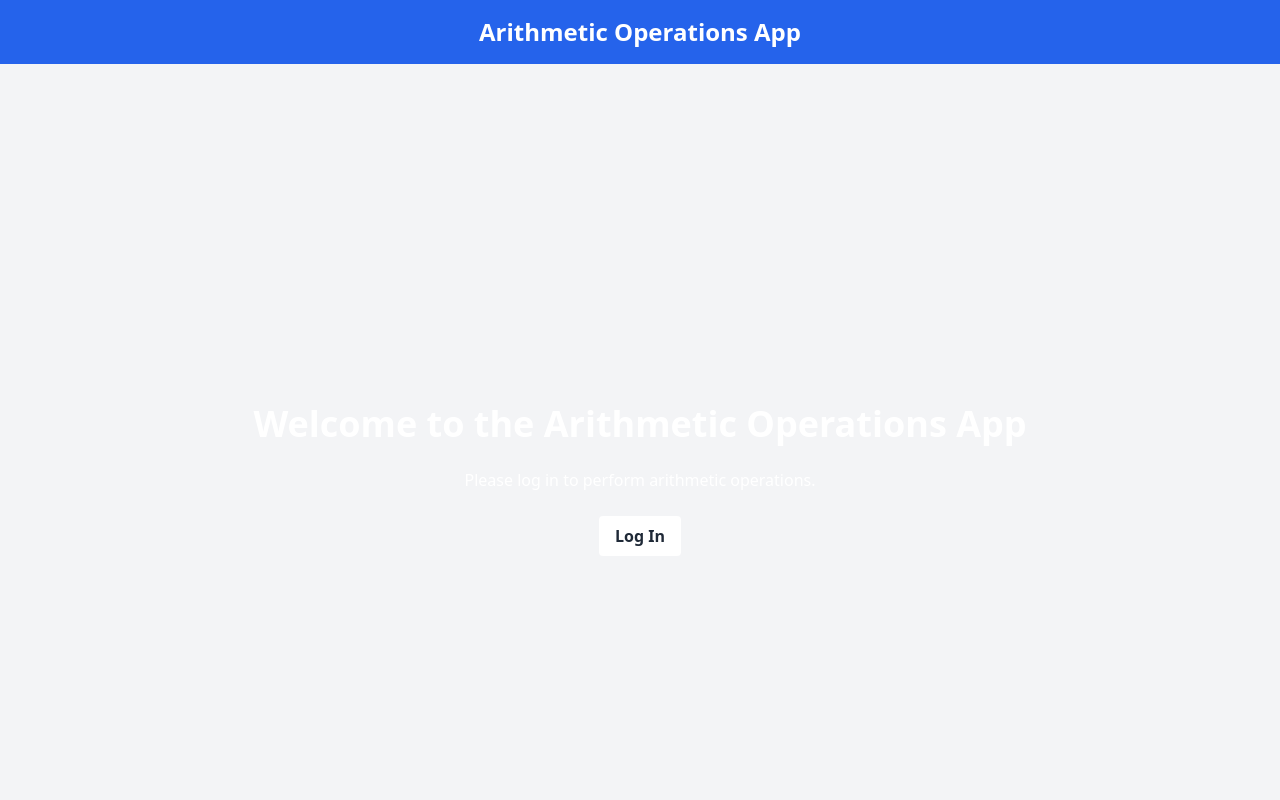
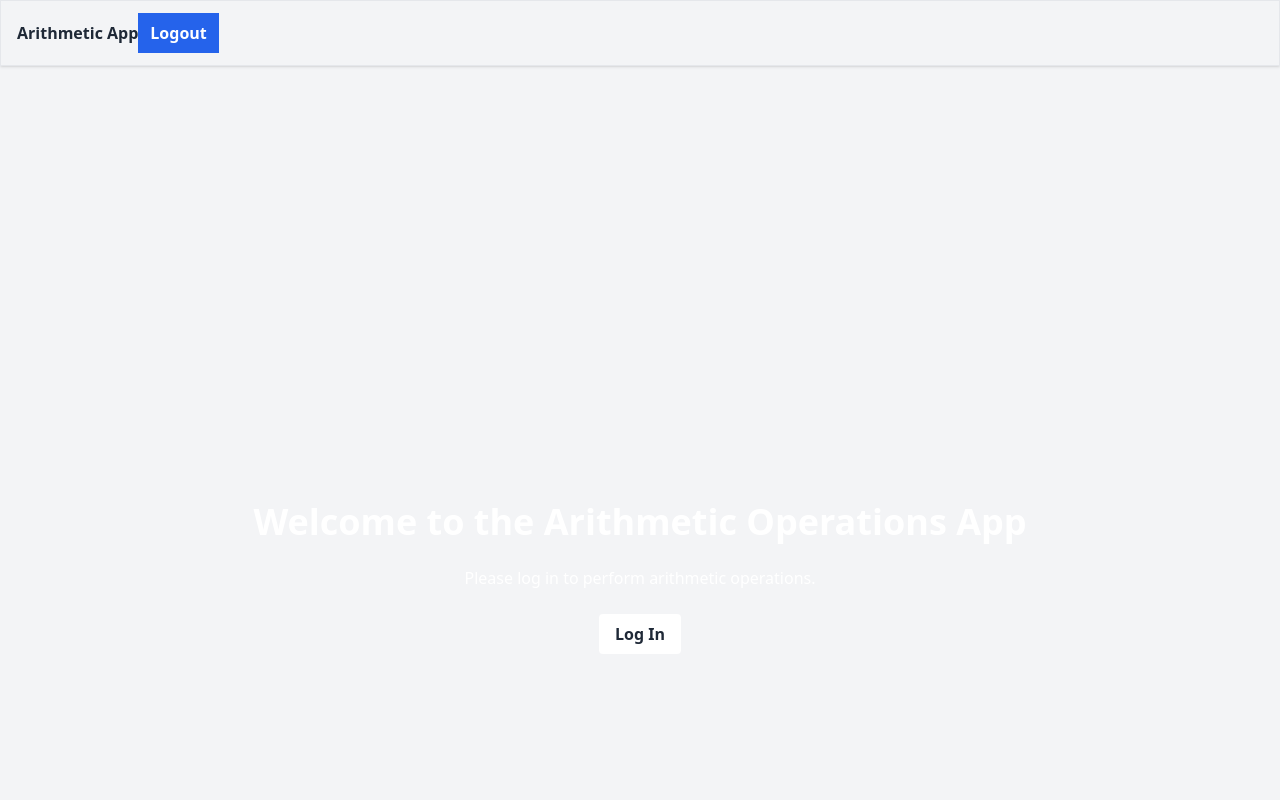
Before and after one commit to sarathk73/authmathgateway-frontend, a Vue app: page / in a window 1280 px wide. Shown: the top 800 px of the page. Built offline with nearby package versions, Linux system fonts and the light colour scheme.

Commit message:
refactor: Update application layout and header design

```diff
--- a/src/App.vue
+++ b/src/App.vue
@@ -1,14 +1,27 @@
 <template>
   <div id="app" class="flex flex-col min-h-screen font-sans bg-gray-100 text-gray-800">
-    <header class="py-4 bg-blue-600 text-white text-center">
-      <h1 class="text-2xl font-bold m-0">Arithmetic Operations App</h1>
+    <header class="fixed inset-x-0 top-0 z-30 mx-auto w-full max-w-screen-md border border-gray-100 bg-white/80 py-3 shadow backdrop-blur-lg md:top-6 md:rounded-3xl lg:max-w-screen-lg">
+      <div class="px-4">
+        <div class="flex items-center justify-between">
+          <div class="flex shrink-0">
+            <a aria-current="page" class="flex items-center" href="/">
+              <span class="ml-2 text-xl font-bold">Arithmetic App</span>
+            </a>
+          </div>
+          <div class="flex items-center justify-end gap-3">
+            <a
+              class="inline-flex items-center justify-center rounded-xl bg-blue-600 px-3 py-2 text-sm font-semibold text-white shadow-sm transition-all duration-150 hover:bg-blue-500 focus-visible:outline focus-visible:outline-2 focus-visible:outline-offset-2 focus-visible:outline-blue-600"
+              href="/login"
+            >
+              Logout
+            </a>
+          </div>
+        </div>
+      </div>
     </header>
-    <main class="flex-1 flex items-center justify-center p-6">
+    <main class="flex-1 flex items-center justify-center p-6 mt-20 md:mt-24">
       <router-view />
     </main>
-    <footer class="py-4 bg-gray-800 text-white text-center">
-      <p class="m-0">&copy; {{ new Date().getFullYear() }} Copyright © 2024 Sarath. All rights reserved.</p>
-    </footer>
   </div>
 </template>
 
@@ -17,3 +30,16 @@ export default {
   name: 'App'
 }
 </script>
+
+<style scoped>
+
+main {
+  margin-top: 4rem;
+}
+
+@media (min-width: 768px) {
+  main {
+    margin-top: 6rem;
+  }
+}
+</style>
```
